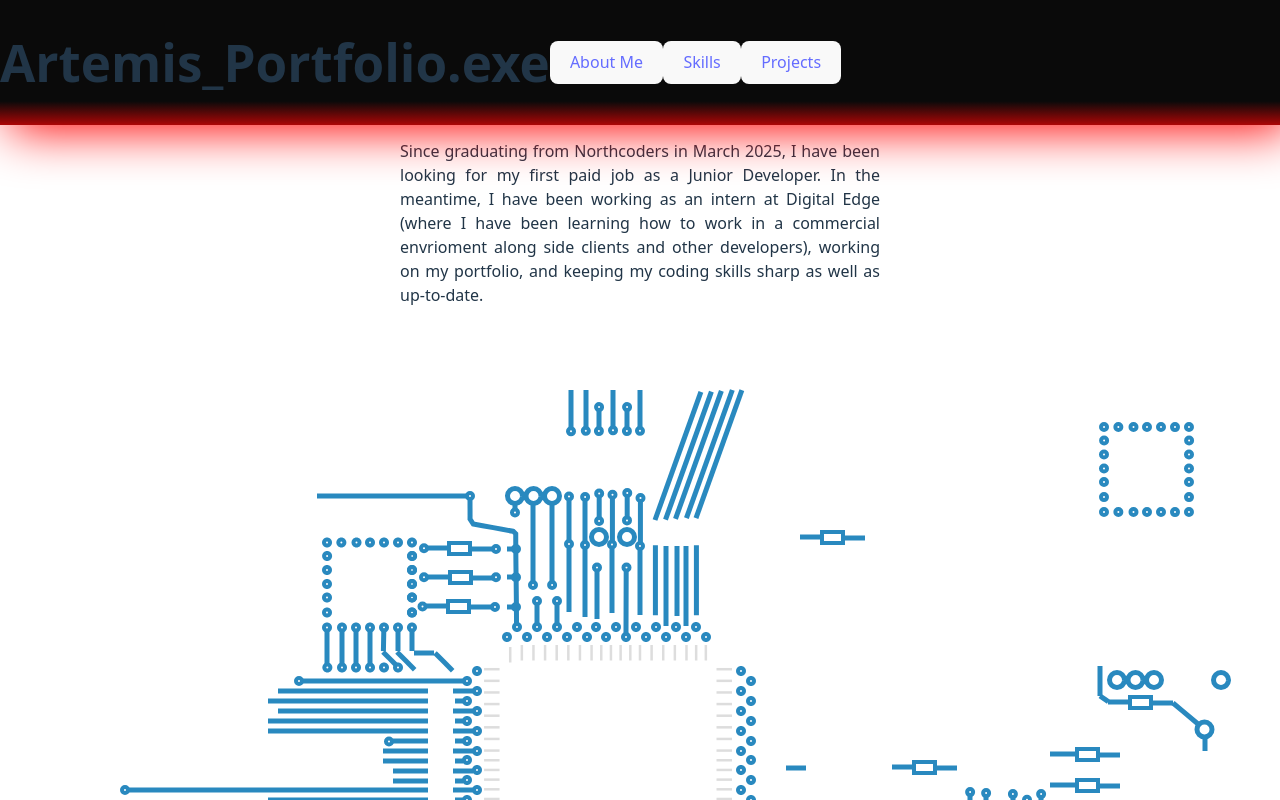
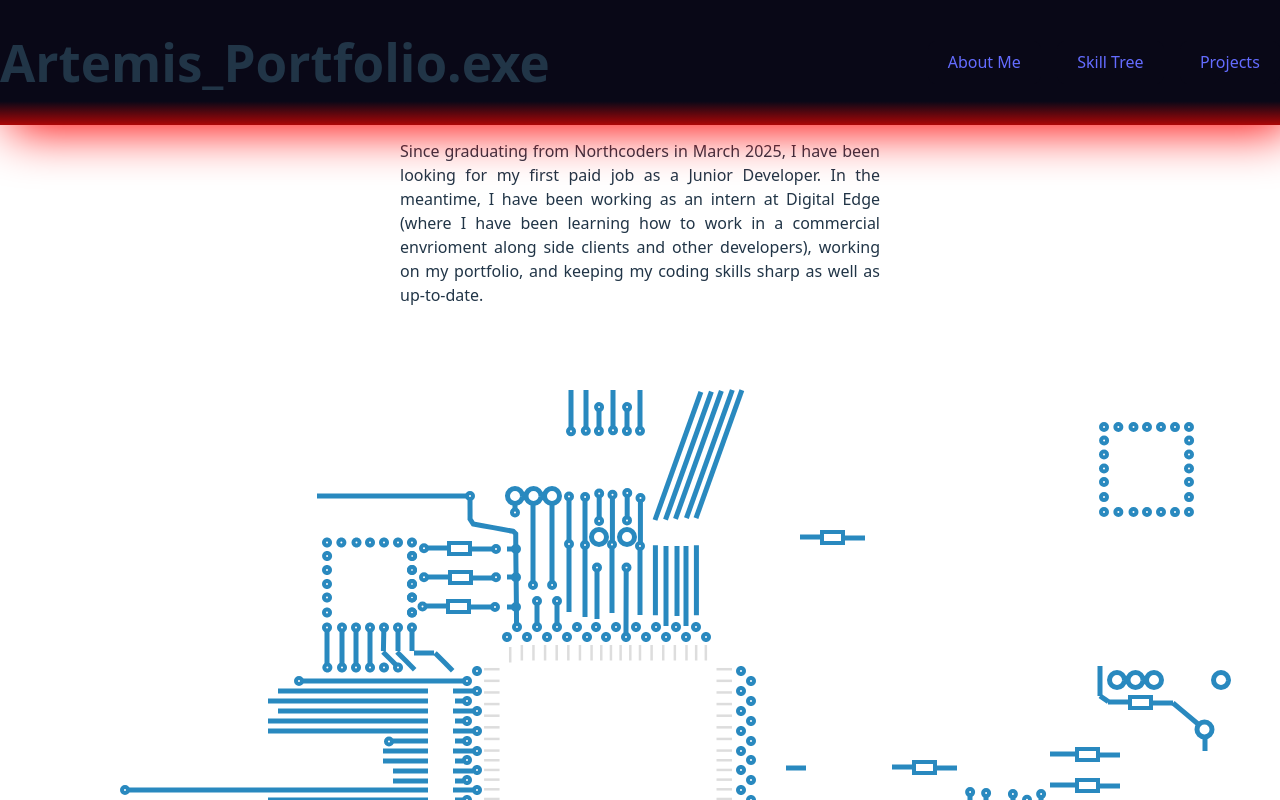
Before and after one commit to artiechokeheart/portfolio-v2, a React (Vite) app: page / in a window 1280 px wide. Shown: the top 800 px of the page. Built offline with nearby package versions, Linux system fonts and the light colour scheme.

Commit message:
Add scroll navigation and layout styling

```diff
--- a/package.json
+++ b/package.json
@@ -12,7 +12,8 @@
   "dependencies": {
     "react": "^19.1.1",
     "react-dom": "^19.1.1",
-    "react-router-dom": "^7.8.2"
+    "react-router-dom": "^7.8.2",
+    "react-router-hash-link": "^2.4.3"
   },
   "devDependencies": {
     "@eslint/js": "^9.33.0",
--- a/src/App.css
+++ b/src/App.css
@@ -1,16 +1,38 @@
 #root {
   max-width: 100vw;
+  min-height: 100vh;
   margin: 0 auto;
   text-align: center;
   /* min-width: 200px; */
 }
 
+.app {
+  display: grid;
+  grid-template-columns: 200px 1fr;
+  grid-template-rows: 64px 1fr 48px;
+  grid-template-areas:
+    "header header"
+    "main main"
+    "footer footer";
+  min-height: 100vh;
+  font-family: Arial, sans-serif;
+}
+
+h1 {
+  align-content: center;
+}
+
+.header {
+  grid-area: header;
+}
+
 .head-container {
   background-image: linear-gradient(
-    rgba(10, 10, 10, 1) 81%,
+    #090817 81%,
     rgb(172, 6, 6) 100%
   );
   display: flex;
+  justify-content: space-between;
   position: fixed;
   overflow: hidden;
   top: 0;
@@ -18,12 +40,33 @@
   box-shadow: 10px 5px 50px #ff0000;
 }
 
-h1 {
+
+.navigation {
+  display: flex;
+  gap: 1rem;
   align-content: center;
+
 }
 
-.navigation {
-  align-content: center;
+.navigation > button {
+  background-color: #090817;
+  border: 1px solid transparent;
+  font-size: 1em;
+  font-weight: 500;
+  font-family: inherit;
+  transition: border-color 0.25s;
+  width: fit-content;
+  height: fit-content;
+  align-self: center;
+}
+
+.navigation > button:hover {
+
+  box-shadow:
+    0 0 50px #fff,            /* outer white */
+    -10px 0 80px #f0f,        /* outer left magenta */
+    10px 0 80px #0ff;
+
 }
 
 .socials {
--- a/src/Components/AboutMe.jsx
+++ b/src/Components/AboutMe.jsx
@@ -2,8 +2,8 @@ import { Links } from "../Components/Links";
 
 export const AboutMe = () => {
   return (
-    <div className="about-me-section">
-      <div className="about-me-headings">
+    <div className="about-me-section" id="about-me">
+      <div className="about-me-headings" >
         <h2>Junior Developer</h2>
         <h3>Full Stack</h3>
       </div>
--- a/src/Components/Navbar.jsx
+++ b/src/Components/Navbar.jsx
@@ -1,14 +1,16 @@
+import { HashLink } from 'react-router-hash-link';
+
 export const Navbar = () => {
   return (
     <nav className="navigation">
       <button>
-        <a href="https://github.com/artiechokeheart">About Me</a>
+        <HashLink smooth to="#about-me">About Me</HashLink>
       </button>
       <button>
-        <a href="">Skills</a>
+        <HashLink smooth to="#skill-tree">Skill Tree</HashLink>
       </button>
       <button>
-        <a href="">Projects</a>
+        <HashLink smooth to="#projects">Projects</HashLink>
       </button>
     </nav>
   );
--- a/src/Components/Projects.jsx
+++ b/src/Components/Projects.jsx
@@ -2,7 +2,7 @@ import { Link } from "react-router-dom";
 
 export const Projects = () => {
   return (
-    <section className="projects">
+    <section className="projects" id="projects">
       <div className="projects-heading">
         <h3>Projects</h3>
         <p>Here are some of my projects</p>
--- a/src/Components/SkillTree.jsx
+++ b/src/Components/SkillTree.jsx
@@ -1,6 +1,6 @@
 export const SkillTree = () => {
   return (
-    <section>
+    <section id="skill-tree">
       <Circuit />
     </section>
   );
```
Also changed, not shown: 1 other file (tests, documents, lock files or other folders).
